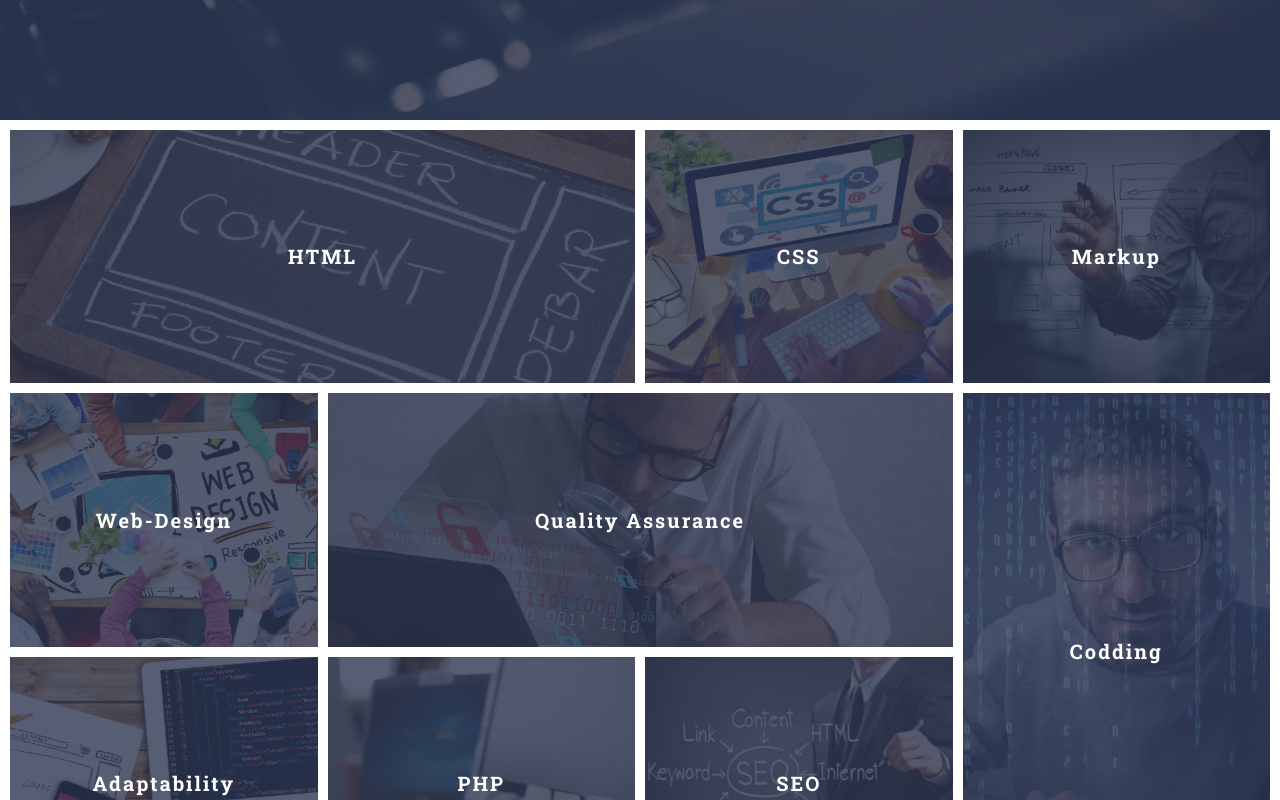
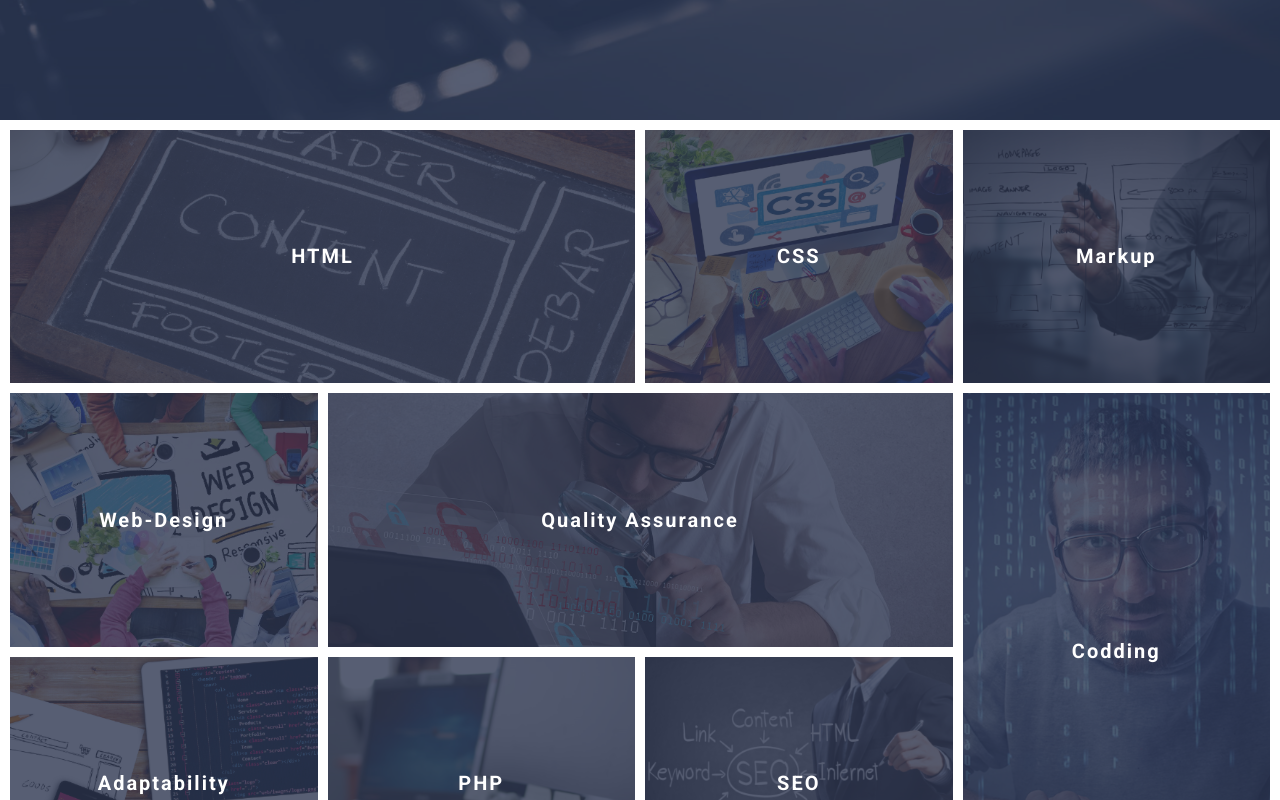
Before and after one commit to Iopel/nicole_iopel, a website: page index.html in a window 1280 px wide. Shown: the part 680-1480 px from the top of the page. Drawn offline with Linux system fonts and the light colour scheme.

Commit message:
Правочки по шрифтам и размерам

```diff
--- a/assets/scss/_common.scss
+++ b/assets/scss/_common.scss
@@ -77,7 +77,7 @@ h3 {
 
   color: $color-gray;
 
-  font-family: $font-header;
+  font-family: $font-main;
 }
 
 a {
```
Also changed, not shown: assets/css/style.css.
